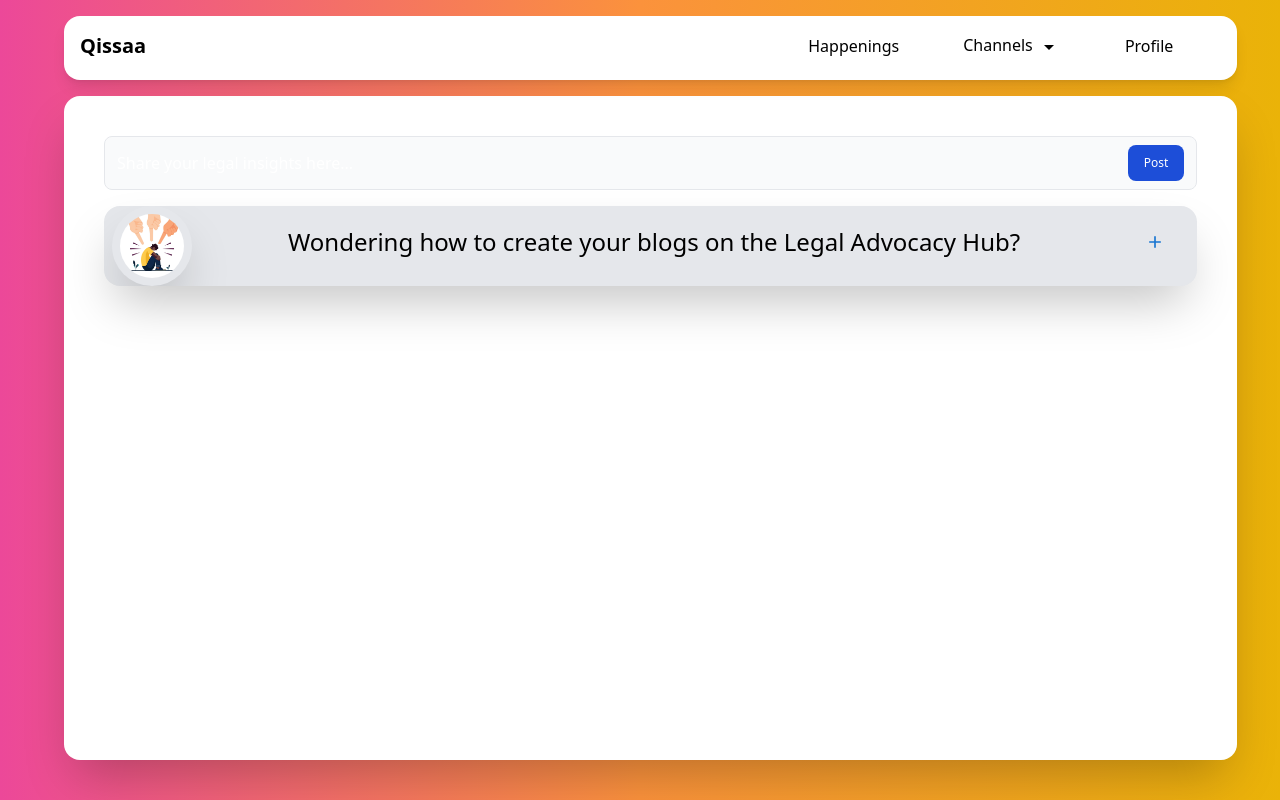
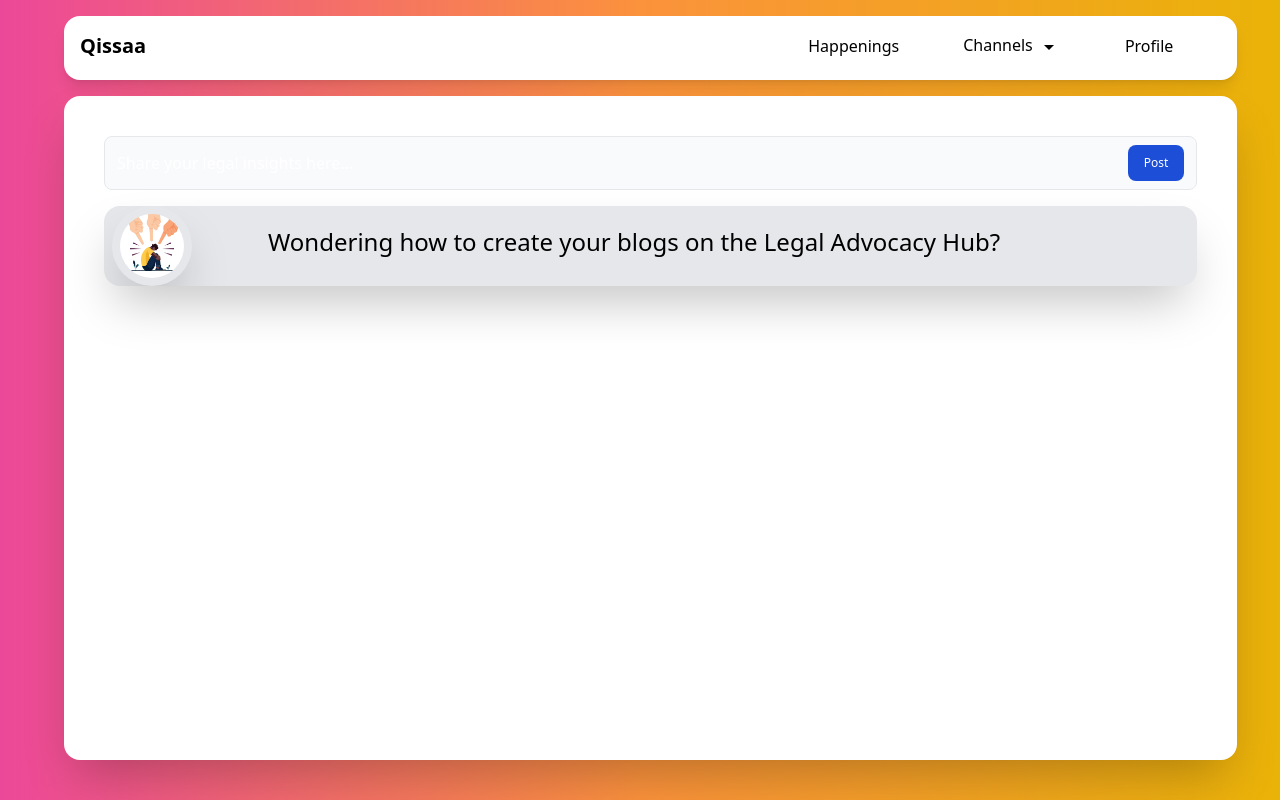
Before and after one commit to 404-GS-IIIT-Kota/404-GS-Qissa, a React (Vite) app in the folder client/: page /legal-advocacy-hub in a window 1280 px wide. Built offline with nearby package versions, Linux system fonts and the light colour scheme; a web font is replaced by a local one.

Commit message:
improved UI of blog section

```diff
--- a/client/src/component/AddBlog.jsx
+++ b/client/src/component/AddBlog.jsx
@@ -1,20 +1,14 @@
 import React, { useState } from "react";
-import { Button } from "@mui/material";
-import AddIcon from "@mui/icons-material/Add";
-import MinusIcon from "@mui/icons-material/Remove";
-import Discrimination from "../assets/descrimination.jpg"
+import Discrimination from "../assets/descrimination.jpg";
 
 function AddBlog() {
   const [mainDivHeight, setMainDivHeight] = useState(80); // Default height in pixels, adjust as needed
-  const [icon, setIcon] = useState("add"); // Icon state: "add" or "minus"
 
   const handleClick = () => {
-    if (icon === "add") {
-      setMainDivHeight(400); // Change height to 350 pixels when clicked
-      setIcon("minus"); // Change icon to Minus
+    if (mainDivHeight === 80) {
+      setMainDivHeight(400); // Change height to 400 pixels when clicked
     } else {
-      setMainDivHeight(80); // Restore normal height when Minus icon is clicked
-      setIcon("add"); // Change icon to Add
+      setMainDivHeight(80); // Restore normal height when clicked again
     }
   };
 
@@ -24,21 +18,27 @@ function AddBlog() {
         height: `${mainDivHeight}px`,
         transition: "height 0.5s ease-in-out" // Add smooth transition
       }}
-      className="w-full rounded-2xl bg-gray-200 shadow-2xl mb-5 relative overflow-hidden"
+      className="w-full rounded-2xl bg-gray-200 shadow-2xl mb-5 relative overflow-hidden hover:cursor-pointer"
+      onClick={handleClick}
     >
-      <div className="w-[5rem] h-[5rem] shadow-2xl rounded-full left-2 mr-2 absolute top-0 flex justify-center items-center">
-        <img src={Discrimination} className="rounded-full md:w-[4rem] sm:w-[3rem] max-sm:w-[4rem]" />
+      <div
+        className="w-[5rem] h-[5rem] shadow-2xl rounded-full left-2 mr-2 absolute top-0 flex justify-center items-center hover:cursor-pointer"
+        onClick={handleClick}
+      >
+        <img
+          src={Discrimination}
+          alt="Discrimination"
+          className="rounded-full md:w-[4rem] sm:w-[3rem] max-sm:w-[4rem] cursor-pointer"
+          style={{ transition: "transform 0.3s" }}
+        />
       </div>
-      <div className="md:w-[85%] max-md:w-[75%] sm:w-[60%] max-sm:w-[65%] h-[5rem] p-5 absolute top-0 right-0">
-        <p className="text-3xl md:text-2xl sm:text-xl max-sm:text-lg">
+      <div className="md:w-[85%] max-md:w-[75%] sm:w-[80%] max-sm:w-[75%] h-[5rem] max-md:p-0 absolute right-0 top-5 items-center overflow-scroll no-scrollbar">
+        <p className="text-3xl md:text-2xl sm:text-xl max-sm:text-lg ">
           Wondering how to create your blogs on the Legal Advocacy Hub?
         </p>
       </div>
-      <div className="absolute top-2 md:top-5 right-1 md:right-1">
-        <Button onClick={handleClick} startIcon={icon === "add" ? <AddIcon /> : <MinusIcon />} />
-      </div>
       <div className="h-[18rem] w-full absolute p-5 top-[6rem] overflow-scroll no-scrollbar">
-      <p className="text-2xl md:text-xl sm:text-lg max-sm:text-sm">
+        <p className="text-2xl md:text-xl sm:text-lg max-sm:text-lg text-center">
           step1 : click on the add post button <br />
           step2: choose your blog post's domain <br />
           step3: enter your blog's heading <br />
```
